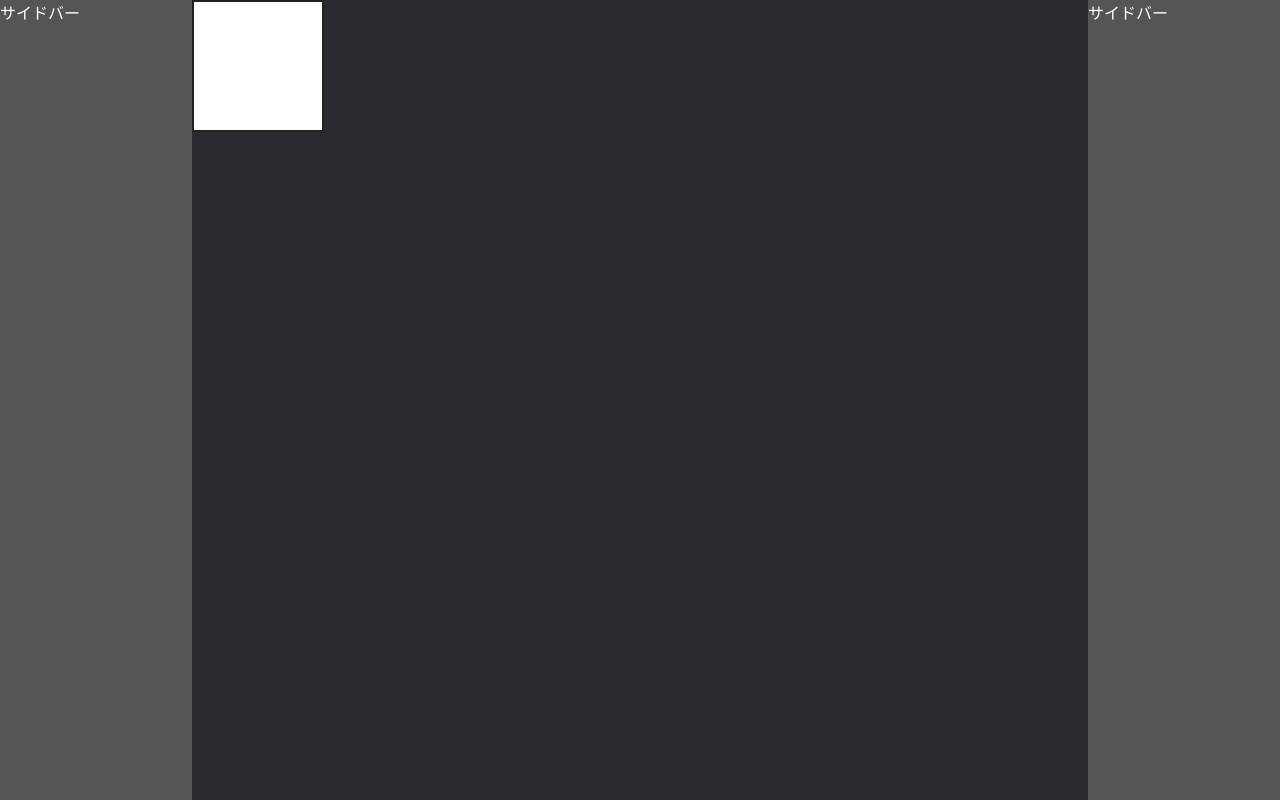
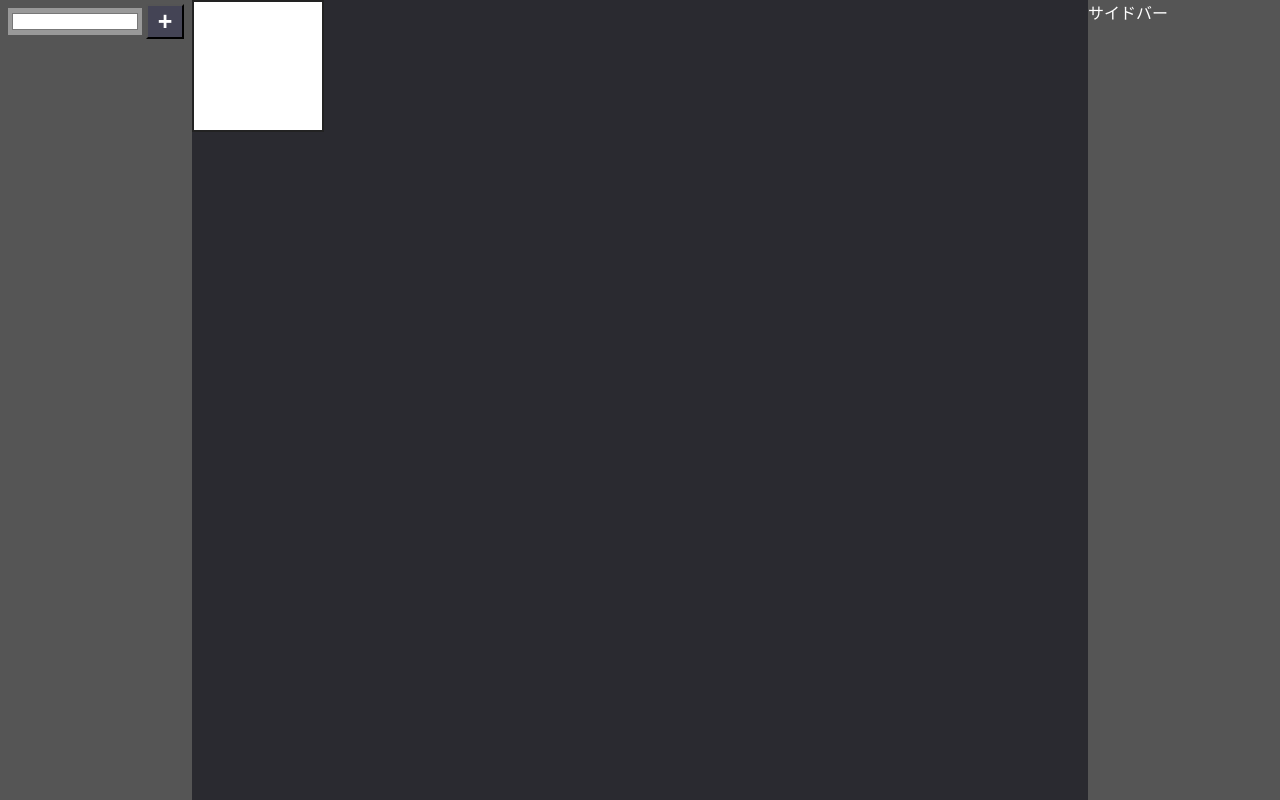
Before and after one commit to sashi0034/web-dotter, a React (Create React App) app: page / in a window 1280 px wide. Built offline with nearby package versions, Linux system fonts and the light colour scheme.

Commit message:
カラーピッカーを実装した

```diff
--- a/src/App.tsx
+++ b/src/App.tsx
@@ -1,4 +1,5 @@
 import React from "react";
+import {LeftBar} from "./leftBar/LeftBar"
 import { MainCanavas } from "./canvas/MainCanvas";
 
 import "./App.css";
@@ -12,7 +13,7 @@ export class App extends React.Component
 		return(
 			<div className="app-base">
 				<div className="left-bar">
-					サイドバー
+					<LeftBar/>
 				</div>
 
 				<div className="main-document">
--- /dev/null
+++ b/src/leftBar/ColorSlider.css
@@ -0,0 +1,26 @@
+
+#color-slider-base{
+    padding-top: 4px;
+}
+
+
+.color-box{
+    margin-left: 4%;
+    width: 70%;
+    background-color: #999;
+}
+
+.main-color{
+    border: yellow;
+    border-width: 1px;
+}
+
+.add-button{
+    width: 20%;
+    padding: 1px;
+    margin-left: 2%;
+    font-size: 25px;
+    font-weight: bold;
+    color: #fff;
+    background-color: #445;
+}
--- /dev/null
+++ b/src/leftBar/ColorSlider.tsx
@@ -0,0 +1,39 @@
+import React from "react";
+import "./ColorSlider.css"
+
+interface IColorSliderProps
+{
+
+}
+interface IColorSliderState
+{
+    color: string
+}
+
+
+export class ColorSlider extends React.Component<IColorSliderProps, IColorSliderState>
+{
+    constructor(props: IColorSliderProps)
+    {
+        super(props);
+        this.state = {
+            color: "#ffffff"
+        }
+    }
+    public override render(): React.ReactNode {
+        return(
+        <div id="color-slider-base">
+            {this.renderRaw()}
+        </div>);
+    }
+
+    private renderRaw()
+    {
+        return (
+        <div>
+            <input type="color" className="color-box main-color" value={this.state.color} onChange={(e)=>{this.setState({color: e.target.value});}}></input>
+            <button className="add-button">+</button>
+        </div>
+        );
+    }
+}
--- /dev/null
+++ b/src/leftBar/LeftBar.tsx
@@ -0,0 +1,26 @@
+import React from "react";
+import {ColorSlider} from "./ColorSlider"
+
+interface ILeftBarProps
+{
+
+}
+interface ILeftBarState
+{
+
+}
+
+
+export class LeftBar extends React.Component<ILeftBarProps, ILeftBarState>
+{
+    constructor(props: ILeftBarProps)
+    {
+        super(props);
+    }
+    public override render(): React.ReactNode {
+        return(
+        <div>
+            <ColorSlider/>
+        </div>);
+    }
+}
```
